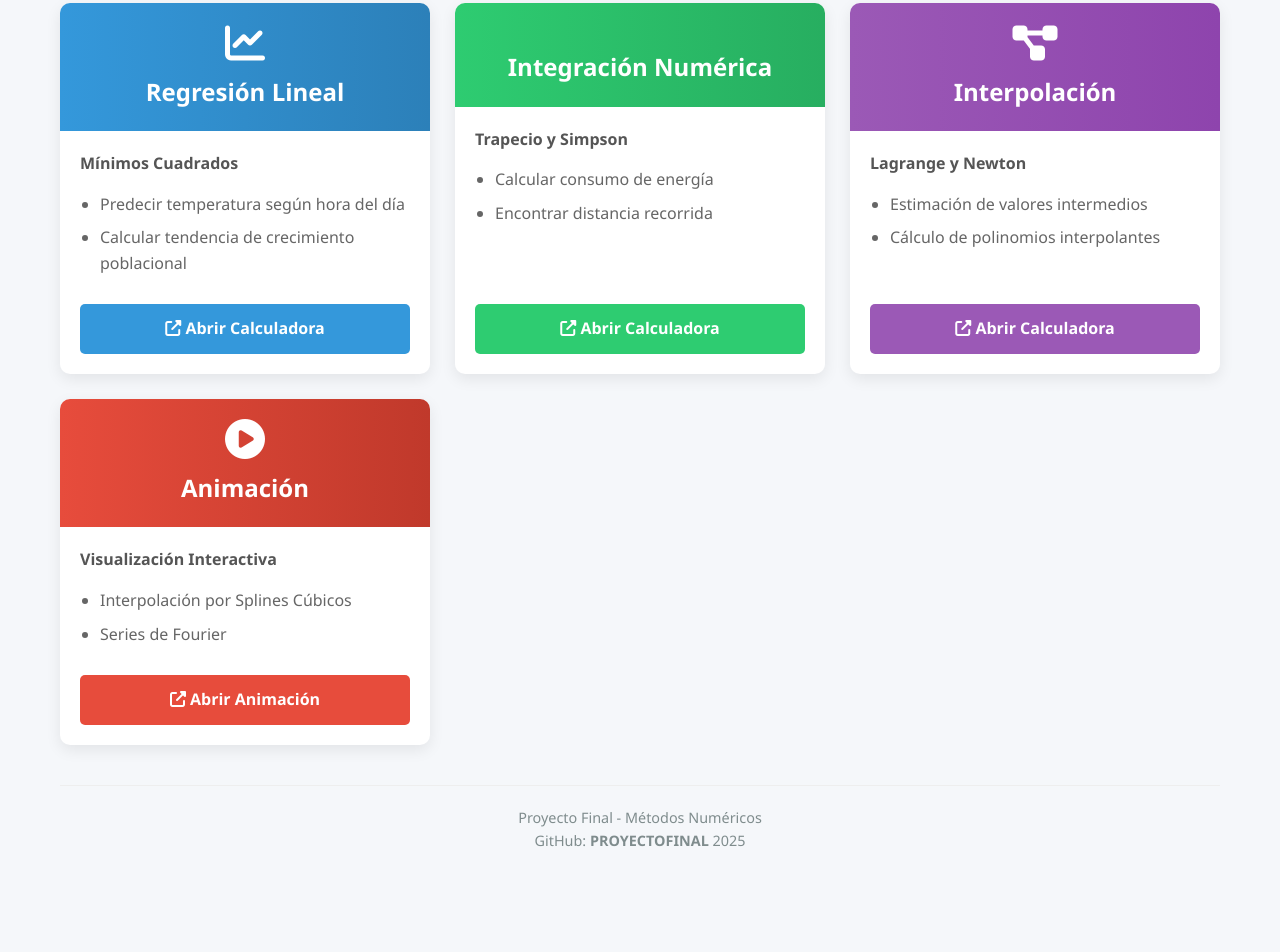
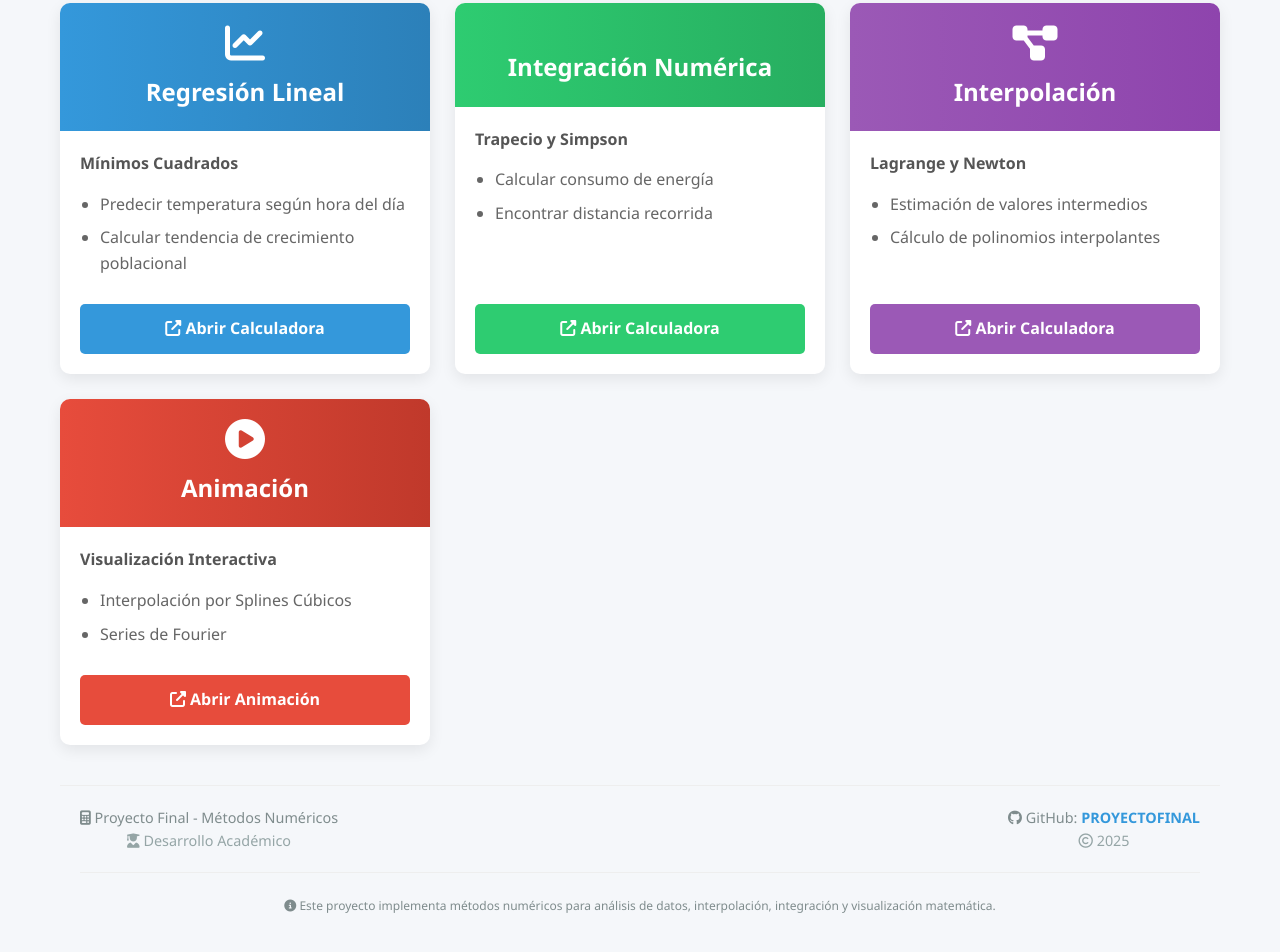
Before and after one commit to jhuancam3-spec/PROYECTOFINAL, a plain HTML site: page index.html in a window 1280 px wide. Shown: the part 394-1346 px from the top of the page. Before the commit the page ends 1286 px from the top, so only its background shows below. Drawn offline with Linux system fonts and the light colour scheme.

Commit message:
Update index.html

```diff
--- a/index.html
+++ b/index.html
@@ -92,8 +92,36 @@
         </div>
 
         <footer>
-            <p>Proyecto Final - Métodos Numéricos</p>
-            <p>GitHub: <strong>PROYECTOFINAL</strong> 2025</p>
+            <div style="display: flex; justify-content: space-between; align-items: center; flex-wrap: wrap;">
+                <div>
+                    <p><i class="fas fa-calculator"></i> Proyecto Final - Métodos Numéricos</p>
+                    <p style="font-size: 0.9rem; color: #95a5a6;">
+                        <i class="fas fa-user-graduate"></i> Desarrollo Académico
+                    </p>
+                </div>
+
+                <div style="text-align: center;">
+                    <p>
+                        <i class="fab fa-github"></i> GitHub:
+                        <a href="https://github.com/jhuancam3-spec/PROYECTOFINAL"
+                           target="_blank"
+                           style="color: #3498db; text-decoration: none; font-weight: bold;">
+                            PROYECTOFINAL
+                        </a>
+                    </p>
+                    <p style="font-size: 0.9rem; color: #95a5a6;">
+                        <i class="far fa-copyright"></i> 2025
+                    </p>
+                </div>
+
+            </div>
+
+            <div style="margin-top: 20px; padding-top: 20px; border-top: 1px solid #eee; text-align: center;">
+                <small style="color: #7f8c8d;">
+                    <i class="fas fa-info-circle"></i> Este proyecto implementa métodos numéricos para análisis de datos,
+                    interpolación, integración y visualización matemática.
+                </small>
+            </div>
         </footer>
     </div>
 </body>
```
